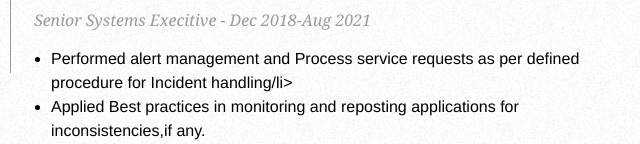
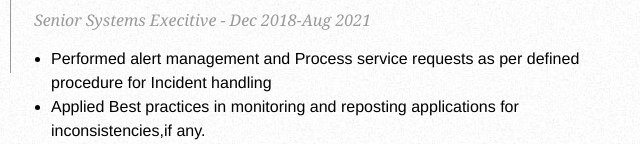
Before and after one commit to atippani/Anirudh-Reddy-Tippani-Resume, a plain HTML site: page index.html in a window 1280 px wide. Shown: the part 645-789 px from the top of the page, 406-1046 px from the left. Drawn offline with Linux system fonts and the light colour scheme.

Commit message:
Fixed formatting

```diff
--- a/index.html
+++ b/index.html
@@ -185,7 +185,7 @@
                 <ul>
                     <li>Performed alert management and Process service requests as per defined procedure for
                         Incident
-                        handling/li>
+                        handling</li>
                     <li>Applied Best practices in monitoring and reposting applications for inconsistencies,if
                         any.</li>
                     <li>Creating reports for various Application's testing performed daily and report to client
```
